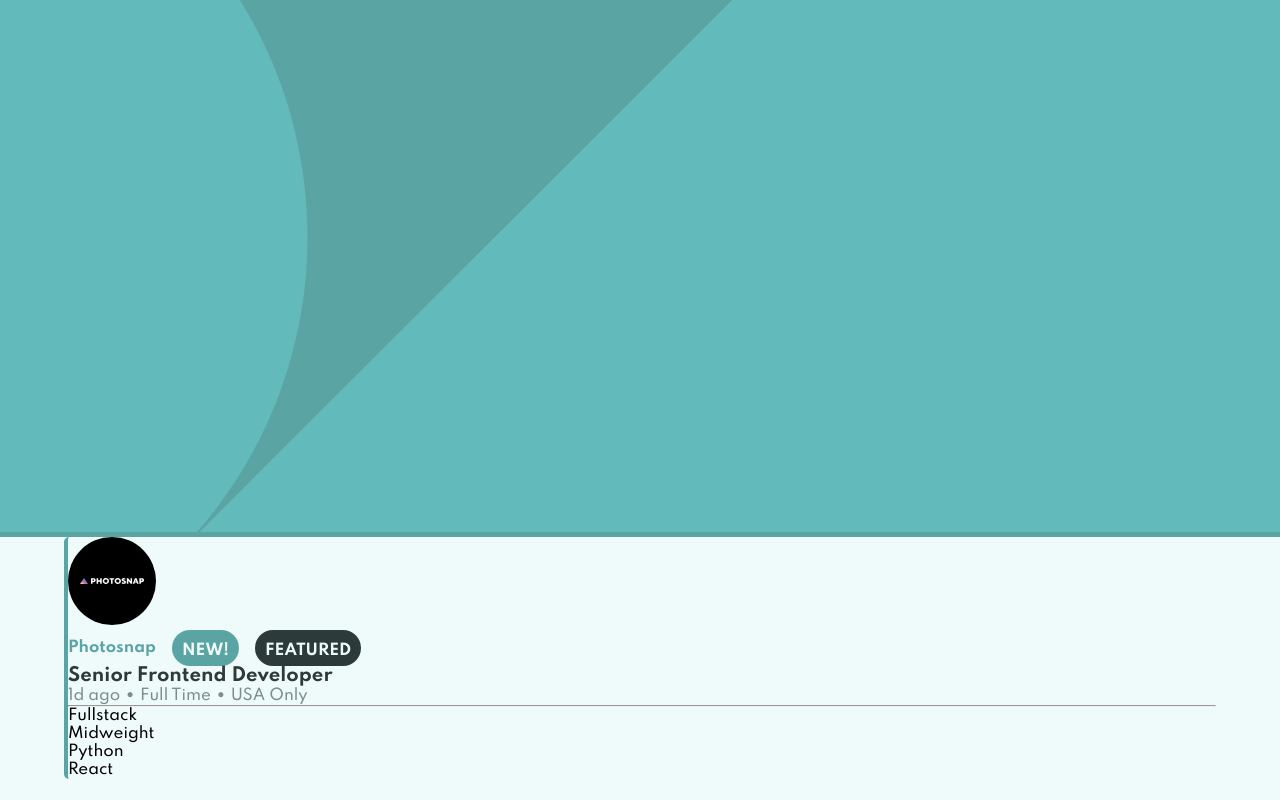
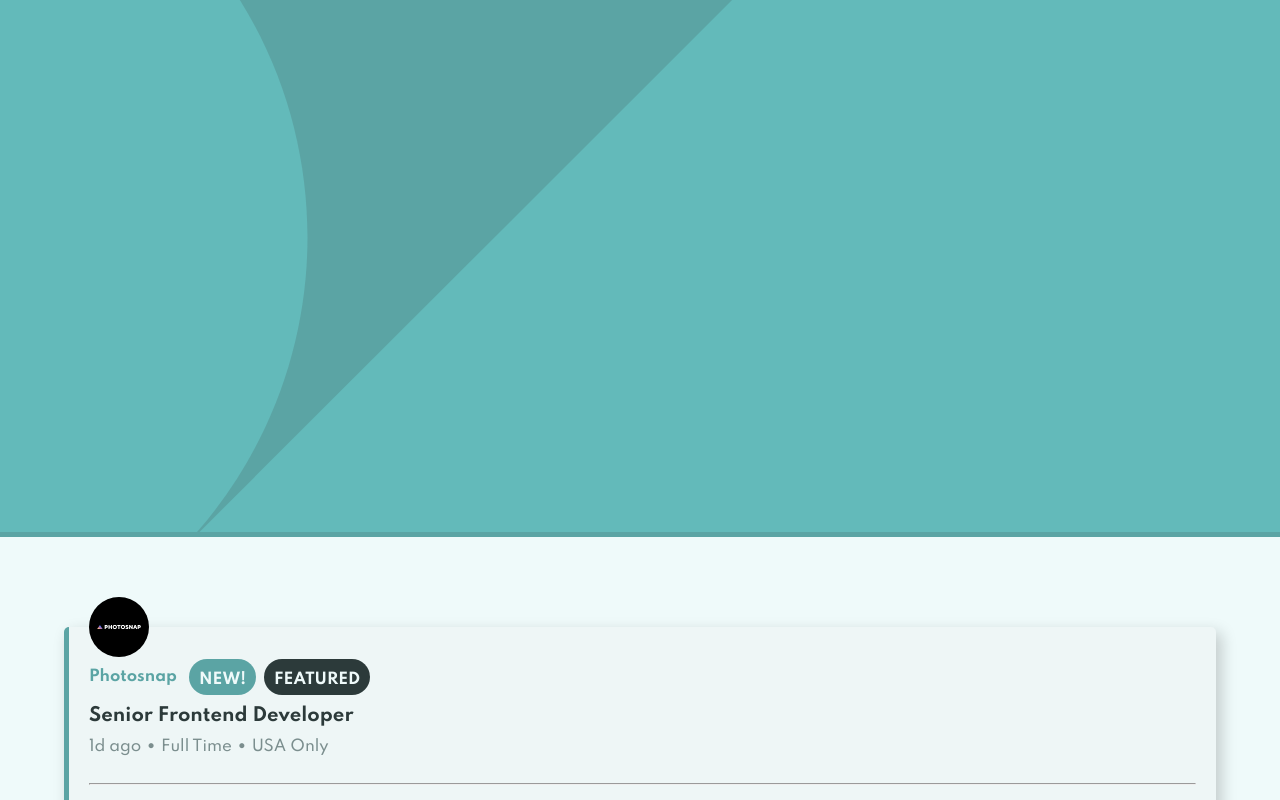
Before and after one commit to CondensedMilk7/static-job-listings, an Angular app: page / in a window 1280 px wide. Shown: the top 800 px of the page. Built offline with nearby package versions, Linux system fonts and the light colour scheme.

Commit message:
patched through all the companies into cards. Their tags need to be generated from their general info.

```diff
--- a/src/app/app.component.html
+++ b/src/app/app.component.html
@@ -2,5 +2,8 @@
   <img src="../assets/images/bg-header-mobile.svg" alt="" />
 </header>
 <div class="flex-container">
-  <app-listing [company]="data[0]"></app-listing>
+  <app-listing
+    *ngFor="let company of data; let i = index"
+    [company]="data[i]"
+  ></app-listing>
 </div>
--- a/src/app/listing/listing.component.html
+++ b/src/app/listing/listing.component.html
@@ -1,5 +1,6 @@
 <div class="card">
   <img [src]="company.logo" alt="company logo" class="company-logo" />
+  <div class="main-info">
     <div class="name-tags">
       <p class="company-name">{{ company.company }}</p>
       <div>
@@ -15,6 +16,7 @@
       <span class="bullet">•</span>
       <p class="location">{{ company.location }}</p>
     </div>
+  </div>
   <hr />
   <div class="tags">
     <p class="tag">Fullstack</p>
--- a/src/styles.css
+++ b/src/styles.css
@@ -39,18 +39,39 @@ body {
   flex-direction: column;
   align-items: center;
   justify-content: flex-start;
+  padding-top: 60px;
 }
 
 .card {
   width: 90vw;
-  border-left: 4px solid var(--desat-dark-cyan);
+  background: var(--light-gray-cyan2);
+  border-left: 5px solid var(--desat-dark-cyan);
   border-radius: 5px;
+  padding: 20px;
+  position: relative;
+  min-width: 332px;
+  box-shadow: 5px 6px 15px 1px rgba(0, 0, 0, 0.18);
+  margin: 30px 0;
+}
+
+.company-logo {
+  width: 60px;
+  position: absolute;
+  top: -30px; /* Needs to be half of the image's width*/
+}
+
+.main-info {
+  display: flex;
+  flex-direction: column;
+  justify-content: space-evenly;
+  height: 8rem;
 }
 
 .name-tags {
   display: flex;
   align-items: center;
   flex-wrap: wrap;
+  /* margin: 6px 0; */
 }
 
 .name-tags p {
@@ -64,7 +85,7 @@ body {
 }
 
 .name-tags div p {
-  margin: 0 8px;
+  margin: 0 4px;
 }
 
 .company-name {
@@ -90,14 +111,36 @@ body {
 .position {
   font-size: 1.2rem;
   color: var(--very-dark-cyan);
+  /* margin: 6px 0; */
 }
 
 .details {
   display: flex;
   color: var(--dark-gray-cyan);
+  /* margin: 6px 0; */
 }
 
 .bullet {
   margin: 0 6px;
   font-weight: bold;
 }
+
+hr {
+  margin: 16px 0;
+  width: 100%;
+}
+
+.tags {
+  display: flex;
+  flex-wrap: wrap;
+  /* justify-content: space-between; */
+}
+
+.tag {
+  color: var(--desat-dark-cyan);
+  font-weight: 700;
+  background: hsl(180, 37%, 91%);
+  padding: 8px;
+  border-radius: 6px;
+  margin: 8px 12px 8px 0;
+}
```
Also changed, not shown: 1 other file (tests, documents, lock files or other folders). Lines whose indentation alone changed are shown as unchanged.
